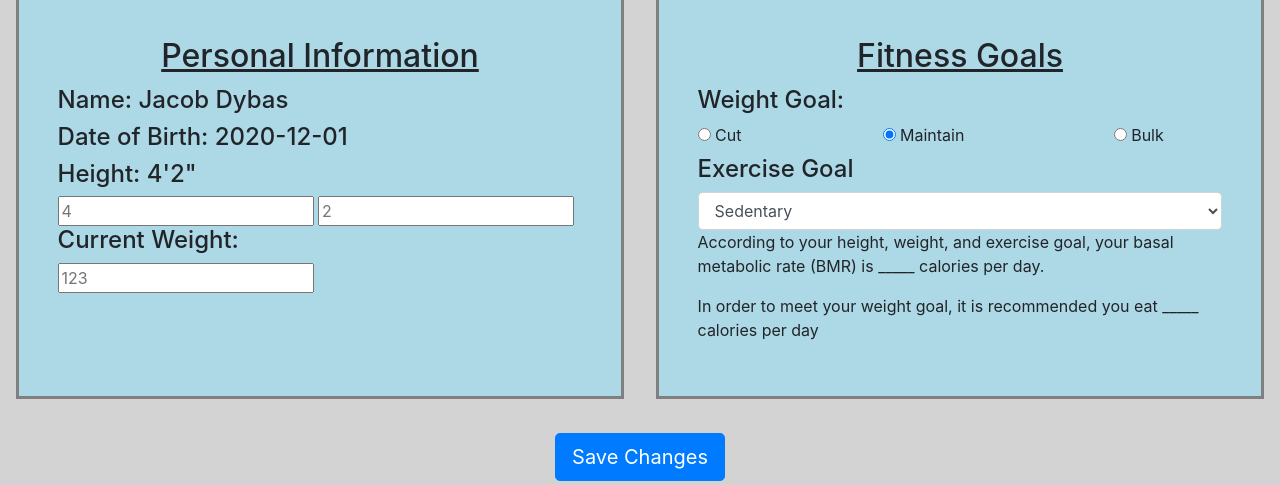
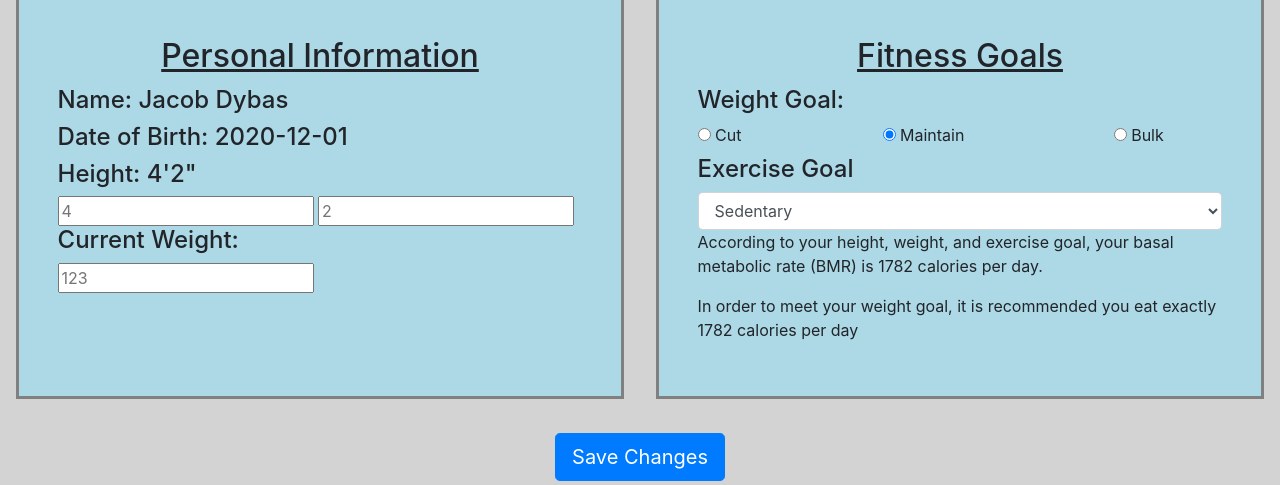
Before and after one commit to HarrySchreiber/FeedFeed, a Flask app: page /mygoals/ in a window 1280 px wide. Shown: the part 70-555 px from the top of the page. Run offline with Flask 2, Linux system fonts and the light colour scheme; a user stored in the database is signed in; data comes from the database, SQL or seed files in the repository; parts of the project's set-up code (start-up, migrations or seed data) failed here and were passed over; some libraries are stand-ins or nearby versions.

Commit message:
BMR now populated in the user goal tab

```diff
--- a/FeedFeed/server.py
+++ b/FeedFeed/server.py
@@ -949,6 +949,13 @@ def get_user_goals():
         weight = entry[7]
         weightGoal = entry[9]
         exerciseGoal = entry[10]
+    if weightGoal == "cut":
+        calorieIntake = "less than"
+    elif weightGoal == "maintain":
+        calorieIntake = "exactly"
+    else:
+        calorieIntake = "more than"
+    bmr = int(13.397*weight + 4.8*((12*heightFeet) + heightInches) - 5*21)
     return render_template(
         "user_goals.html",
         name=name,
@@ -957,7 +964,9 @@ def get_user_goals():
         heightInches=heightInches,
         weight=weight,
         weightGoal=weightGoal,
-        exerciseGoal=exerciseGoal
+        exerciseGoal=exerciseGoal,
+        calorieIntake=calorieIntake,
+        bmr=bmr
     )
 
 @app.route("/mygoals/save/", methods=["POST"])
--- a/FeedFeed/templates/user_goals.html
+++ b/FeedFeed/templates/user_goals.html
@@ -80,8 +80,8 @@
                 {%endif%}
             </select>
         </div>
-        <p> According to your height, weight, and exercise goal, your basal metabolic rate (BMR) is _____ calories per day. </p>
-        <p> In order to meet your weight goal, it is recommended you eat _____ calories per day </p>
+        <p> According to your height, weight, and exercise goal, your basal metabolic rate (BMR) is {{bmr}} calories per day. </p>
+        <p> In order to meet your weight goal, it is recommended you eat {{calorieIntake}} {{bmr}} calories per day </p>
     </div>
 </div>
 
```
